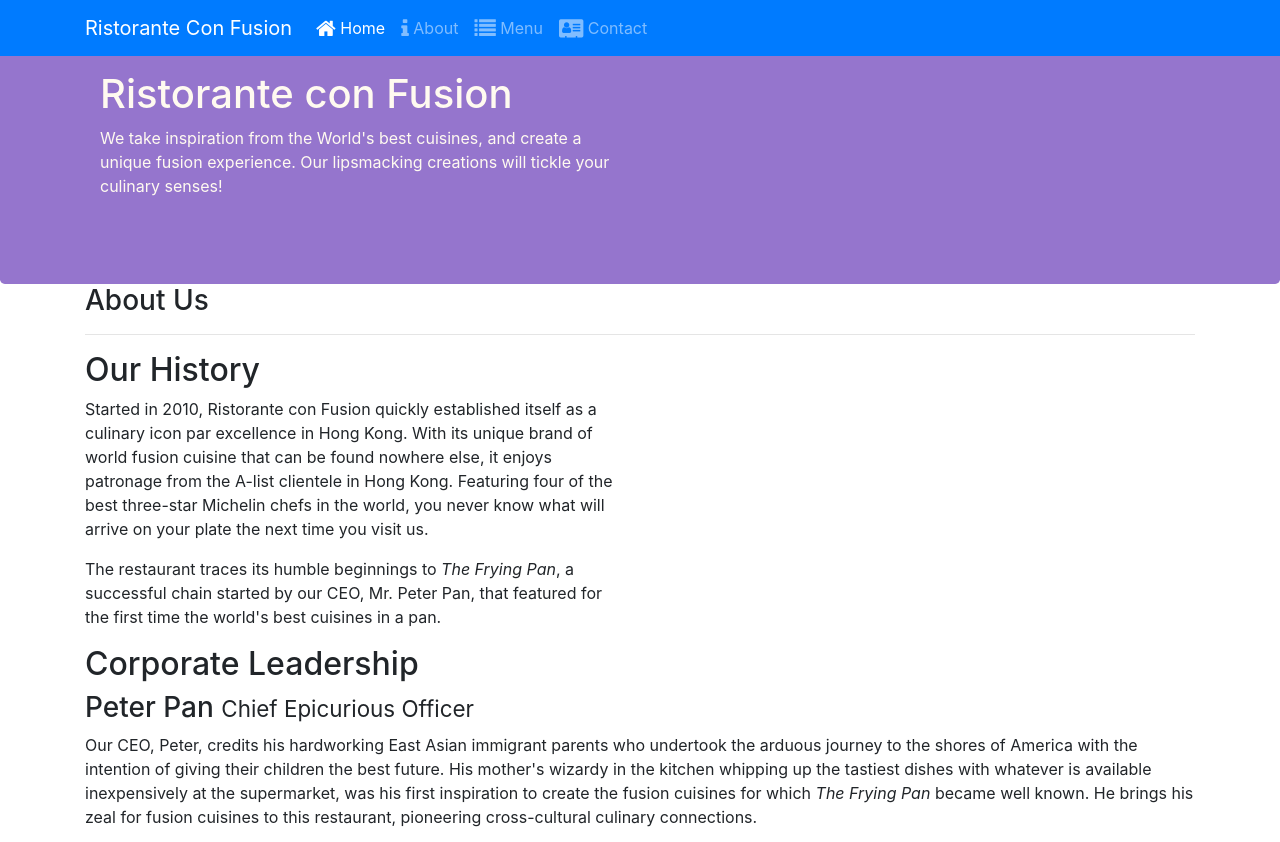
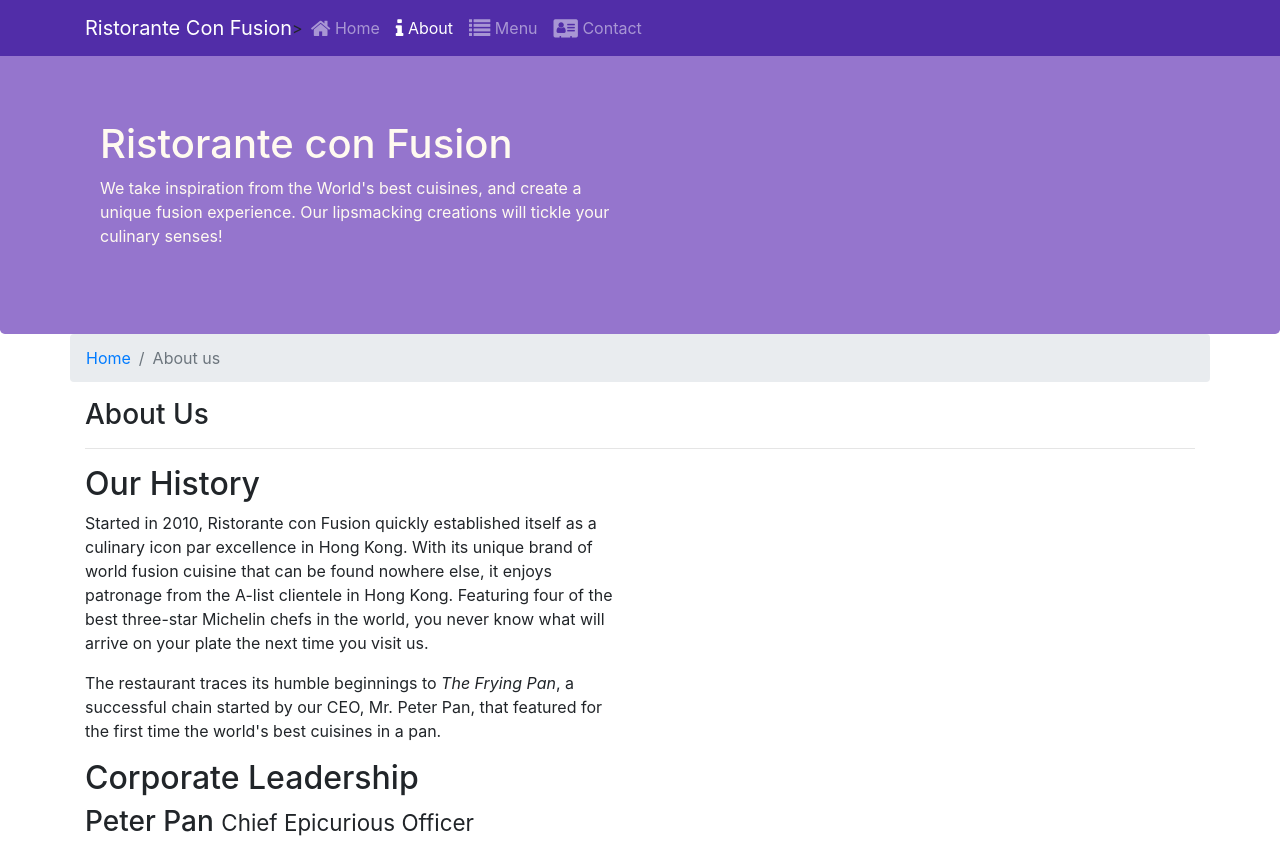
Before and after one commit to Abhaybsingh/conFusion, a website: page aboutus.html in a window 1280 px wide. Shown: the top 842 px of the page. Drawn offline with nearby package versions, Linux system fonts and the light colour scheme.

Commit message:
navbar and breadcrumb

```diff
--- a/aboutus.html
+++ b/aboutus.html
@@ -21,17 +21,36 @@
 
 <body>
 
-    <nav class="navbar navbar-dark navbar-expand-sm bg-primary fixed-top">
+    <!-- navbar it will allow it to create a navigation bar-->
+    <!-- navbar-dark it is used to get a dark navigation bar-->
+    <!-- navbar-expand-sm navigation bar will collapse for small and extra small screen sizes-->
+    <!-- bg-primary the initial colour for the navigation bar-->
+    <!--fixed-top it fixes the navigation bar to the top-->
+    <nav class="navbar navbar-dark navbar-expand-sm fixed-top">
+        <!--to constraint the content-->
         <div class="container">
-           <a class="navbar-brand" href="#">Ristorante Con Fusion</a>
+            <!-- navbar-toggler -->
+            <!-- collapse it is a javascript component usgae to toggle on and off the links in the nav bar-->
+            <button class="navbar-toggler" type="button" data-toggle="collapse" data-target="#Navbar">
+                <span class="navbar-toggler-icon"></span>
+            </button>
+            <!-- navbar-brand it will display the brand of the desired company--->
+            <a class="navbar-brand mr-auto" href="./index.html">Ristorante Con Fusion</a>
+            <div class="collapse navbar-collapse" id="Navbar">
+                <!-- navbar-nav helps to define links and display horizontaly-->
+                <!-- mr-auto the content will be pushed to the left side of the navigation bar-->>
                 <ul class="navbar-nav mr-auto">
-                    <li class="nav-item active"><a class="nav-link" href="#"><span class="fa fa-home fa-lg"></span> Home</a></li>
-                    <li class="nav-item"><a class="nav-link" href="./aboutus.html"><span class="fa fa-info fa-lg"></span> About</a></li>
+                    <!-- nav-item this allows the item to be shaown as links-->
+                    <!-- nav-link it will allow us to add href-->
+                    <!-- active class is used to show the active page-->
+                    <li class="nav-item"><a class="nav-link" href="./index.html"><span class="fa fa-home fa-lg"></span> Home</a></li>
+                    <li class="nav-item active"><a class="nav-link" href="#"><span class="fa fa-info fa-lg"></span> About</a></li>
                     <li class="nav-item"><a class="nav-link" href="#"><span class="fa fa-list fa-lg"></span> Menu</a></li>
                     <li class="nav-item"><a class="nav-link" href="#"><span class="fa fa-address-card fa-lg"></span> Contact</a></li>
                 </ul>
+            </div>
         </div>
-    </nav>
+    </nav></nav>
 
     <header class="jumbotron">
         <div class="container">
@@ -48,6 +67,10 @@
 
     <div class="container">
         <div class="row">
+            <ol class="col-12 breadcrumb">
+                <li class="breadcrumb-item"><a href="./index.html">Home</a></li>
+                <li class="breadcrumb-item active">About us</li>
+            </ol>
             <div class="col-12">
                <h3>About Us</h3>
                <hr>
@@ -86,7 +109,7 @@
                 <div class="col-4 offset-1 col-sm-2">
                     <h5>Links</h5>
                     <ul class="list-unstyled">
-                        <li><a href="#">Home</a></li>
+                        <li><a href="./index.html">Home</a></li>
                         <li><a href="#">About</a></li>
                         <li><a href="#">Menu</a></li>
                         <li><a href="#">Contact</a></li>
--- a/css/styles.css
+++ b/css/styles.css
@@ -23,8 +23,17 @@
     color: floralwhite;
 }
 
-.address {
+address {
     font-size: 80%;
     margin: 0px;
     color: #0f0f0f;
 }
+
+body {
+    padding: 50px 0px 0px 0px;
+    z-index: 0;
+}
+
+.navbar-dark {
+    background-color: #512da8;
+}
```
Also changed, not shown: index.html (+10 -2 lines).
